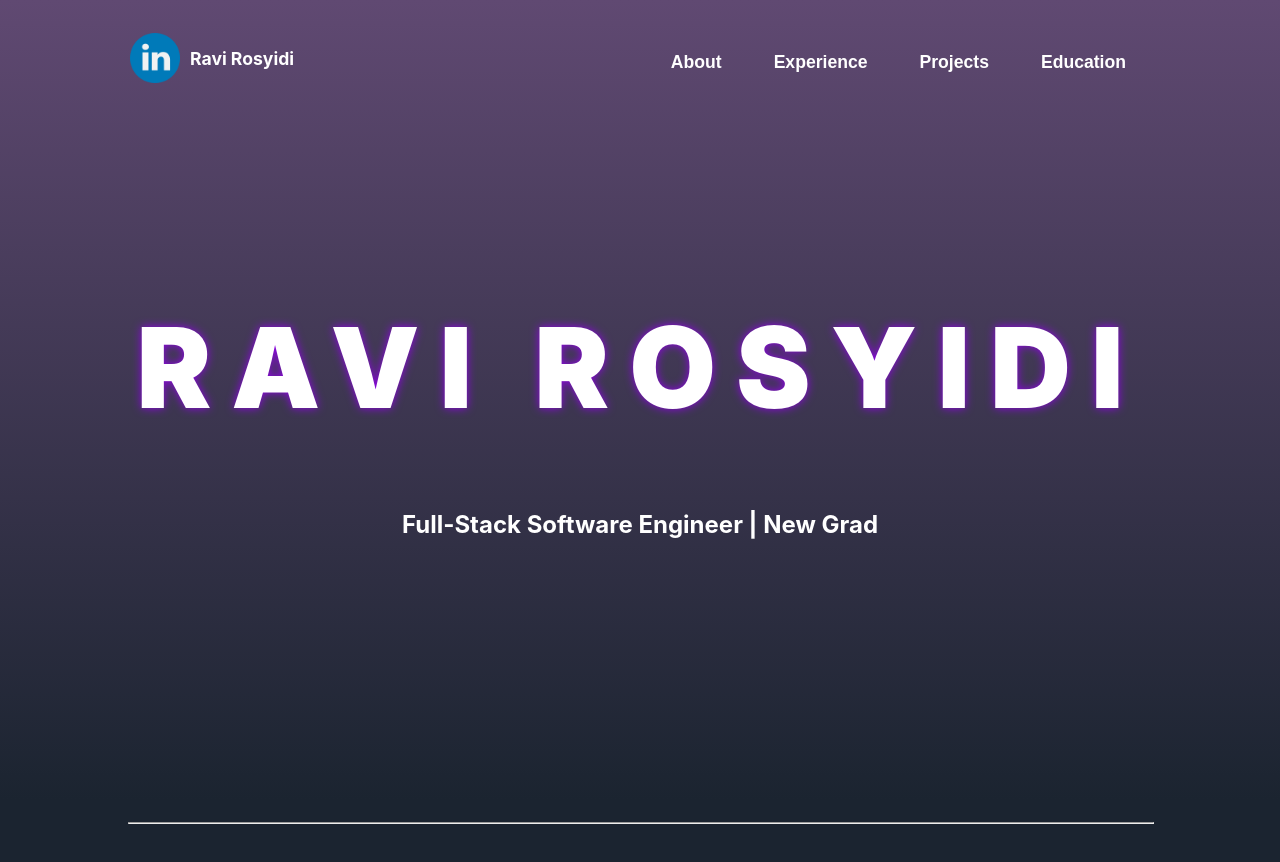
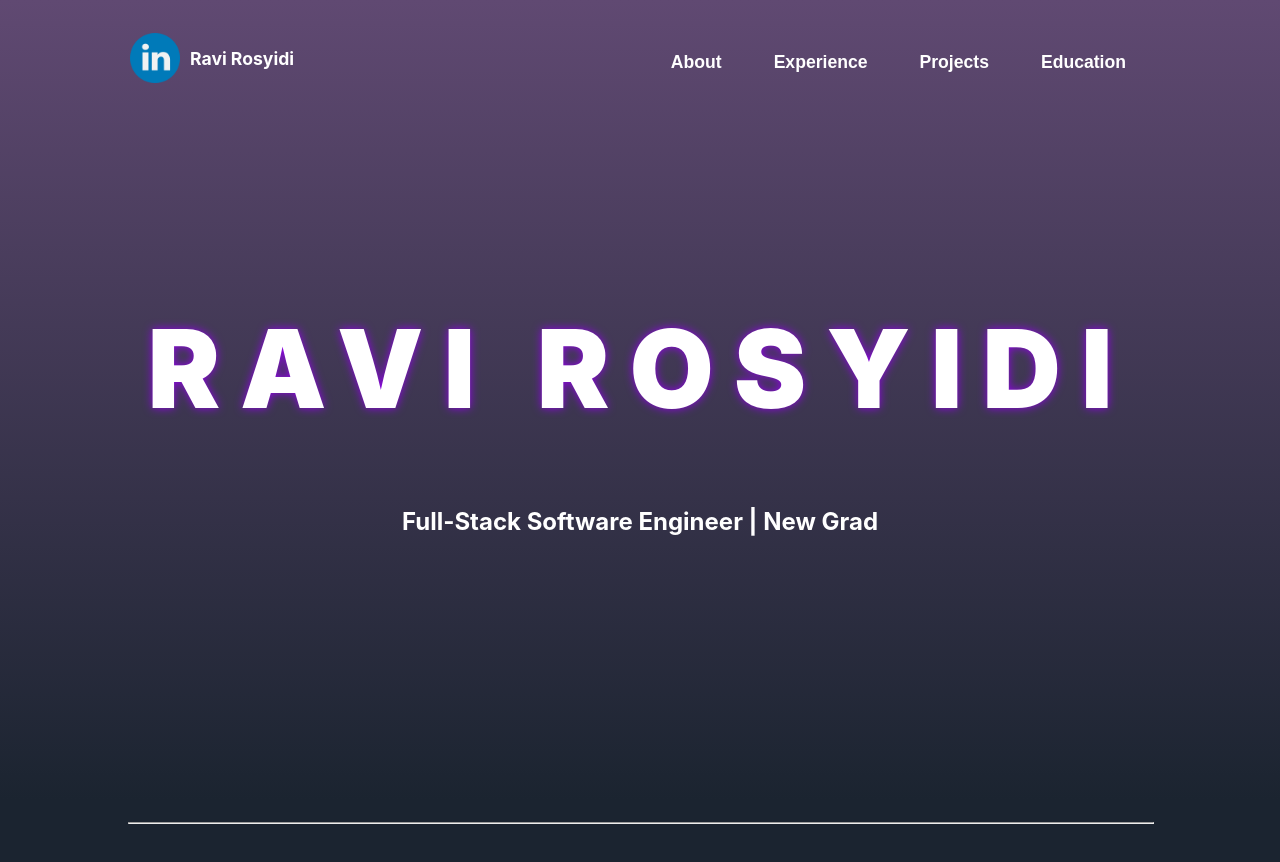
Before and after one commit to rrosyidi/PersonalWebsite, a React (Create React App) app in the folder website/: page / in a window 1280 px wide. Shown: the top 862 px of the page. Built offline with nearby package versions, Linux system fonts and the light colour scheme.

Commit message:
Resize Name

```diff
--- a/website/src/components/AboutPage/aboutStyle.css
+++ b/website/src/components/AboutPage/aboutStyle.css
@@ -21,7 +21,7 @@
   /* padding-top: 20%; */
   /* background-color: wheat; */
   /* margin-top: 100%; */
-  font-size: 700%;
+  font-size: 680%;
   /* margin-bottom: 0%; */
   letter-spacing: 20px;
   text-align: center;
```
